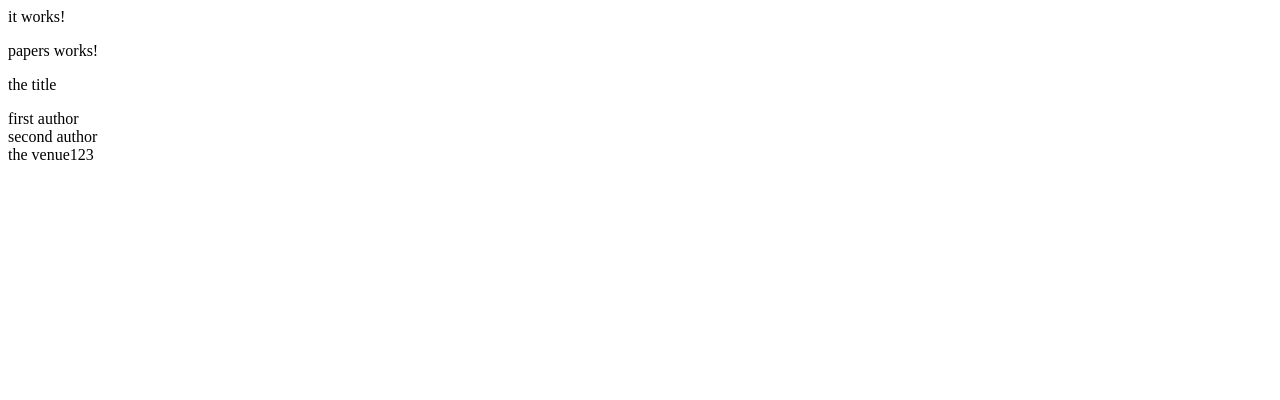
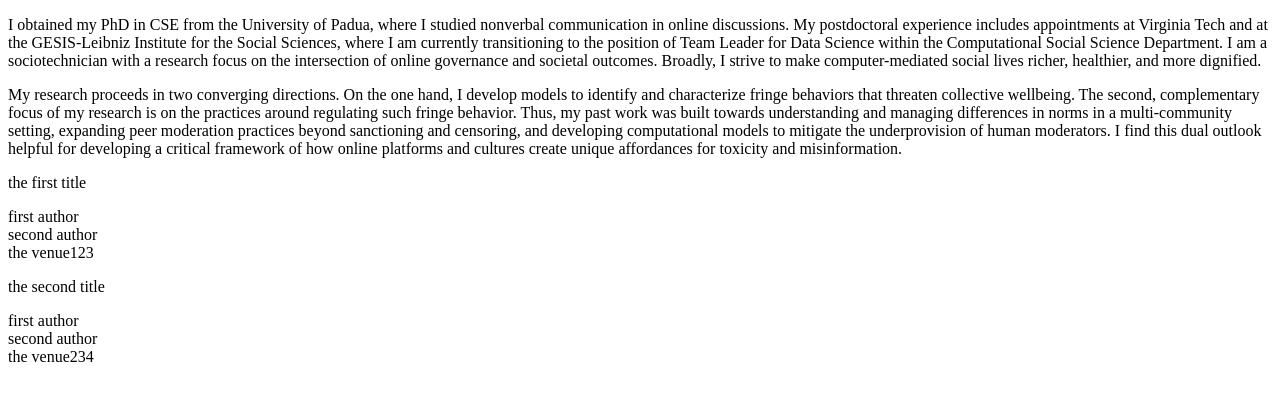
Before and after one commit to hide-ous/hide-ous.github.io, an Angular app: page / in a window 1280 px wide. Shown: the top 400 px of the page. Built offline with nearby package versions, Linux system fonts and the light colour scheme.

Commit message:
+ about me component and stub

```diff
--- /dev/null
+++ b/src/app/aboutme/aboutme.component.html
@@ -0,0 +1,14 @@
+<p>I obtained my PhD in CSE from the University of Padua, where I studied nonverbal communication in online discussions.
+  My postdoctoral experience includes appointments at Virginia Tech and
+  at the GESIS-Leibniz Institute for the Social Sciences, where I am currently transitioning to the
+  position of Team Leader for Data Science within the Computational Social Science Department. I am
+  a sociotechnician with a research focus on the intersection of online governance and societal
+  outcomes. Broadly, I strive to make computer-mediated social lives richer, healthier, and more dignified.</p>
+<p>My research proceeds in two converging directions. On the one hand, I develop models to identify
+  and characterize fringe behaviors that threaten collective wellbeing. The
+  second, complementary focus of my research is on the practices around regulating such fringe
+  behavior. Thus, my past work was built towards understanding and managing differences in norms in
+  a multi-community setting, expanding peer moderation practices beyond sanctioning and censoring,
+  and developing computational models to mitigate the underprovision of human moderators. I find
+  this dual outlook helpful for developing a critical framework of how online platforms and cultures
+  create unique affordances for toxicity and misinformation. </p>
--- /dev/null
+++ b/src/app/aboutme/aboutme.component.ts
@@ -0,0 +1,15 @@
+import { Component, OnInit } from '@angular/core';
+
+@Component({
+  selector: 'app-aboutme',
+  templateUrl: './aboutme.component.html',
+  styleUrls: ['./aboutme.component.css']
+})
+export class AboutmeComponent implements OnInit {
+
+  constructor() { }
+
+  ngOnInit(): void {
+  }
+
+}
--- a/src/app/app.component.html
+++ b/src/app/app.component.html
@@ -1,2 +1,2 @@
-it works!
+<app-aboutme></app-aboutme>
 <app-papers></app-papers>
--- a/src/app/app.module.ts
+++ b/src/app/app.module.ts
@@ -4,12 +4,14 @@ import { BrowserModule } from '@angular/platform-browser';
 import { AppComponent } from './app.component';
 import { PaperComponent } from './paper/paper.component';
 import { PapersComponent } from './papers/papers.component';
+import { AboutmeComponent } from './aboutme/aboutme.component';
 
 @NgModule({
   declarations: [
     AppComponent,
     PaperComponent,
-    PapersComponent
+    PapersComponent,
+    AboutmeComponent
   ],
   imports: [
     BrowserModule
--- a/src/app/papers/papers.component.html
+++ b/src/app/papers/papers.component.html
@@ -1,2 +1 @@
-<p>papers works!</p>
 <app-paper *ngFor="let paper of papers" [paper]="paper"></app-paper>
--- a/src/app/papers/papers.ts
+++ b/src/app/papers/papers.ts
@@ -4,8 +4,15 @@ export const PAPERS: Paper[] = [
   {
     authors: ['first author', 'second author'],
     key: 'string',
-    title: 'the title',
+    title: 'the first title',
     venue: 'the venue',
     year: 123
   },
+  {
+    authors: ['first author', 'second author'],
+    key: 'string',
+    title: 'the second title',
+    venue: 'the venue',
+    year: 234
+  },
 ]
```
Also changed, not shown: src/app/aboutme/aboutme.component.css (added), 1 other file (tests, documents, lock files or other folders).
